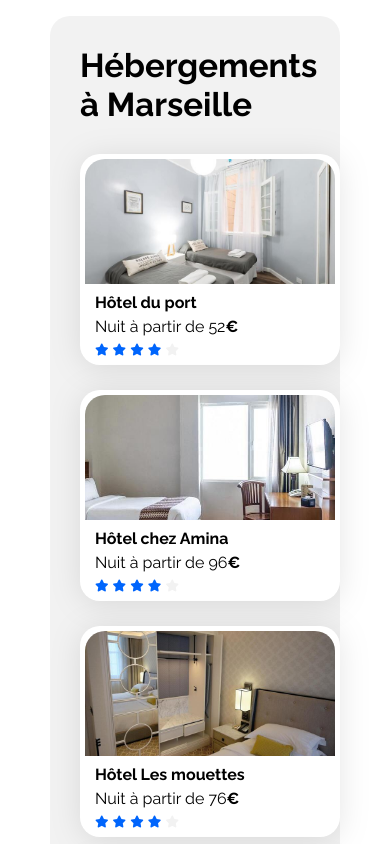
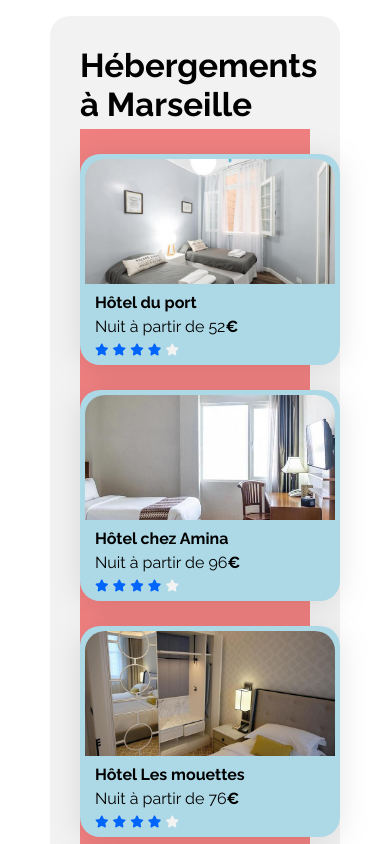
Before and after one commit to Steve-OG/Booki, a plain HTML site: page index.html in a window 390 px wide. Shown: the part 1420-2264 px from the top of the page. Drawn offline with Linux system fonts and the light colour scheme.

Commit message:
Updated mobile version.

```diff
--- a/css/style.css
+++ b/css/style.css
@@ -454,11 +454,6 @@ footer {
         width: 100%;
     }
 
-    .hebergements {
-        order: 2;
-        margin-top: 20px;
-    }
-
     .populaires {
         order: 1;
     }
@@ -472,15 +467,70 @@ footer {
 
     }
 
+    .hebergements {
+        order: 2;
+        margin-top: 20px;
+    }
+
     .hebergement-cards {
         flex-direction: column;
+        background-color: lightcoral;
+        justify-content: left;
     }
 
     .hebergement-cards .card {
-        display: block;
-        flex: 1;
+        width: 100%;
+        padding-right: 0px;
+        background-color: lightblue;
+    }
+
+    .hebergement-cards img {
+    }
+
+    .hebergement-cards .card-txt {
 
     }
+
+
+    /* .hebergements {
+        width: 65%;
+    }
+
+    .hebergement-cards {
+        display: flex;
+        flex-wrap: wrap;
+        justify-content: space-between;
+        align-items: center;
+    }
+
+    .hebergement-cards .card {
+        margin-top: 25px;
+    }
+
+    .hebergement-cards img {
+        border-radius: 20px 20px 0 0;
+        width: 250px;
+        height: 125px;
+    }
+
+    .hebergement-cards .card-title {
+        margin: 5px 0 5px 0;
+    }
+
+    .hebergement-cards .card-txt {
+        margin-bottom: 5px;
+        padding-left: 10px;
+    }
+
+    .hebergement-cards .card-rating {
+        padding-left: 10px;
+    }
+
+    #hebergement-text {
+        margin-top: 40px;
+        cursor: pointer;
+    } */
+
 
     .footer-main {
         flex-direction: column;
```
